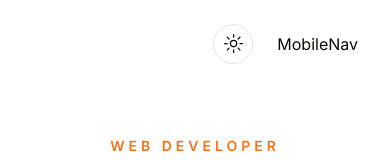
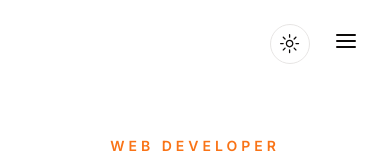
Before and after one commit to vishalmeti/Portfolio, a Next.js app in the folder portfolio/: page / in a window 390 px wide. Shown: the top 160 px of the page. Built offline with nearby package versions, Linux system fonts and the light colour scheme.

Commit message:
added mobile nav bar

```diff
--- a/portfolio/components/Me.jsx
+++ b/portfolio/components/Me.jsx
@@ -70,7 +70,7 @@
           <div className="hidden md:flex relative floating">
             <Badge className="" icon={<RiBriefcase4Fill/>} containerStyles='absolute top-[24%] left-[-5rem]' endCount={2} endCountText='+' badgeText='Years of experience' />
             <Badge className="" icon={<RiTodoFill/>} containerStyles='absolute top-[80%] left-[1rem]' endCount={5} endCountText='' badgeText='Finished Projects' />
-            <Badge className="" icon={<RiYoutubeFill/>} containerStyles='absolute top-[55%] right-[0rem]' endCount={1240} endCountText='k' badgeText='Viewers' />
+            <Badge className="" icon={<RiYoutubeFill/>} containerStyles='absolute top-[55%] right-[-3rem]' endCount={1240} endCountText='k' badgeText='Viewers' />
             <div
               className="bg-hero_shape2_light zi--1 dark:bg-hero_shape2_dark w-[500px] z-0 h-[500px] bg-no-repeat absolute -top-1 -right-2"
               // style={{ "z-index": "-1" }}
--- a/portfolio/components/MobileNav.jsx
+++ b/portfolio/components/MobileNav.jsx
@@ -1,9 +1,29 @@
-import React from 'react'
+import { Sheet, SheetContent, SheetTrigger } from "@/components/ui/sheet";
+
+import { AlignJustify } from "lucide-react";
+import NavBar from "./NavBar";
+import Logo from "./Logo";
+import Socials from "./Socials";
 
 const MobileNav = () => {
   return (
-    <div>MobileNav</div>
-  )
-}
+    <Sheet>
+      <SheetTrigger>
+        <AlignJustify className="cursor-pointer" />
+      </SheetTrigger>
+      <SheetContent>
+        <div className="flex flex-col items-center justify-between h-full py-8" >
+          <div className="flex flex-col items-center gap-y-32">
+            <NavBar
+              containerStyles="flex flex-col items-flex-start gap-y-6"
+              linkStyles="text-2xl"
+            />
+          </div>
+            <Socials  containerStyles='flex gap-x-4' iconStyles='text-2xl'/>
+        </div>
+      </SheetContent>
+    </Sheet>
+  );
+};
 
-export default MobileNav
+export default MobileNav;
```
